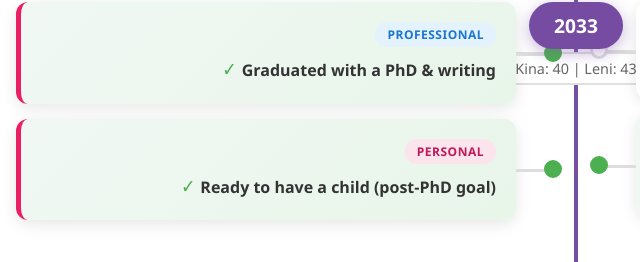
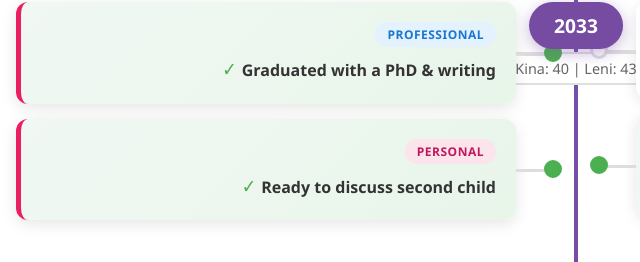
Before and after one commit to Kibolabs/Timeline, a plain HTML site: page index.html in a window 1280 px wide. Shown: the part 3358-3620 px from the top of the page, 64-704 px from the left. Drawn offline with Linux system fonts and the light colour scheme.

Commit message:
Update personal milestone text in index.html

```diff
--- a/index.html
+++ b/index.html
@@ -608,7 +608,7 @@
                             </div>
                             <div class="event-card milestone">
                                 <span class="event-type personal">Personal</span>
-                                <div class="event-text">Ready to have a child (post-PhD goal)</div>
+                                <div class="event-text">Ready to discuss second child</div>
                             </div>
                         </div>
                         <div class="person-events leni">
```
